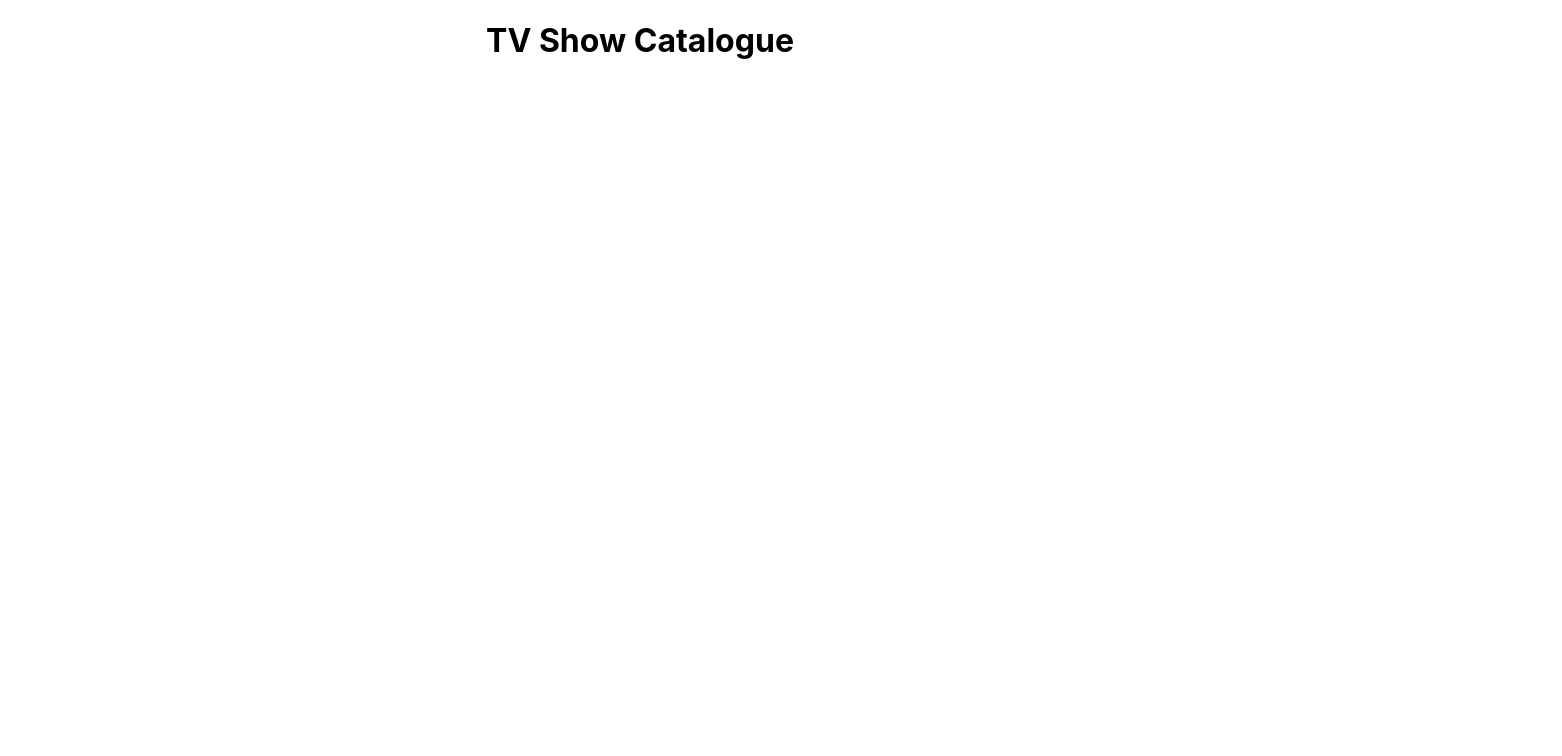
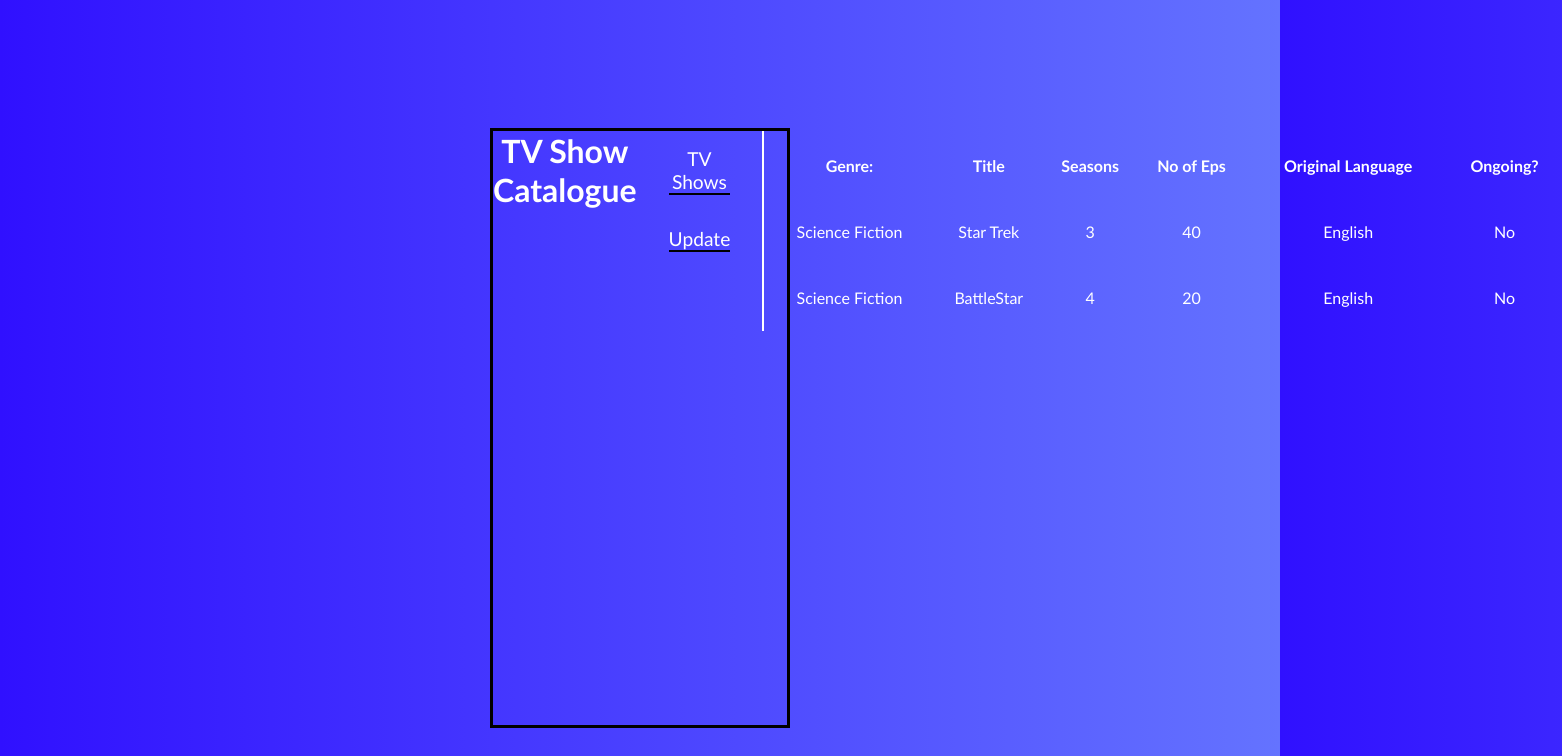
Before and after one commit to kap83/my-app-frontend, a React (Create React App) app: page / in a window 1280 px wide. Shown: the top 756 px of the page, 1562 px wide, since content can reach past the window. Built offline with nearby package versions, Linux system fonts and the light colour scheme.

Commit message:
commit message

```diff
--- a/package.json
+++ b/package.json
@@ -8,6 +8,7 @@
     "@testing-library/user-event": "^13.5.0",
     "react": "^18.2.0",
     "react-dom": "^18.2.0",
+    "react-router-dom": "^6.11.2",
     "react-scripts": "5.0.1",
     "web-vitals": "^2.1.4"
   },
--- a/src/components/App.css
+++ /dev/null
@@ -1,38 +0,0 @@
-.App {
-  text-align: center;
-}
-
-.App-logo {
-  height: 40vmin;
-  pointer-events: none;
-}
-
-@media (prefers-reduced-motion: no-preference) {
-  .App-logo {
-    animation: App-logo-spin infinite 20s linear;
-  }
-}
-
-.App-header {
-  background-color: #282c34;
-  min-height: 100vh;
-  display: flex;
-  flex-direction: column;
-  align-items: center;
-  justify-content: center;
-  font-size: calc(10px + 2vmin);
-  color: white;
-}
-
-.App-link {
-  color: #61dafb;
-}
-
-@keyframes App-logo-spin {
-  from {
-    transform: rotate(0deg);
-  }
-  to {
-    transform: rotate(360deg);
-  }
-}
--- a/src/components/App.js
+++ b/src/components/App.js
@@ -1,11 +1,28 @@
+// eslint-disable-next-line
+import React, {useState, useEffect} from 'react';
+import {Route, Routes} from "react-router-dom"
+import '../index.css';
+// eslint-disable-next-line
+import TVShows from './TVShows';
+import NavBar from './NavBar';
+import Form from './Form'
 
-import './App.css';
 
 function App() {
+
+  // eslint-disable-next-line
+  // const [datas, setDatas] = useState()
+
   return (
-    <div className="App">
+    <div className="app">
+    <h1>TV Show Catalogue</h1>
+    <NavBar  />
+    <Routes>
+      <Route path='/' element={<TVShows />} />
+      <Route path='/form' element={<Form />} />
+    </Routes>
 
-        <h1>TV Show Catalogue</h1>
+
 
     </div>
   );
--- /dev/null
+++ b/src/components/Form.js
@@ -0,0 +1,10 @@
+import React from 'react'
+import '../index.css';
+
+export default function Form() {
+  return (
+    <div>
+      <p>something</p>
+    </div>
+  )
+}
--- /dev/null
+++ b/src/components/NavBar.js
@@ -0,0 +1,12 @@
+import React from 'react'
+import { NavLink } from "react-router-dom"
+import '../index.css'
+
+export default function NavBar() {
+  return (
+    <nav>
+      <NavLink to="/">TV Shows</NavLink>
+      <NavLink to="/form">Update</NavLink>
+    </nav>
+  )
+}
--- /dev/null
+++ b/src/components/TVShows.js
@@ -0,0 +1,11 @@
+import React from 'react'
+import Table from './Table';
+
+export default function TVShows() {
+
+    return (
+    <div>
+      <Table />
+    </div>
+  )
+}
--- /dev/null
+++ b/src/components/Table.js
@@ -0,0 +1,40 @@
+import React from 'react'
+
+export default function Table() {
+
+    const data = [
+
+        {genre: "Science Fiction", title: "Star Trek", seasons: 3, episodes: 40, language: "English", ongoing: "No"},
+        {genre: "Science Fiction", title: "BattleStar", seasons: 4, episodes: 20, language: "English", ongoing: "No"}
+    ]
+    return (
+
+    <div>
+      <table>
+        <tr>
+            <th>Genre:</th>
+            <th>Title</th>
+            <th>Seasons</th>
+            <th>No of Eps</th>
+            <th>Original Language</th>
+            <th>Ongoing?</th>
+        </tr>
+
+        {data.map((val, key) => {
+            return (
+                <tr key={key}>
+                    <td>{val.genre}</td>
+                    <td>{val.title}</td>
+                    <td>{val.seasons}</td>
+                    <td>{val.episodes}</td>
+                    <td>{val.language}</td>
+                    <td>{val.ongoing}</td>
+                    <td></td>
+                </tr>
+            )
+        })}
+
+      </table>
+    </div>
+  )
+}
--- a/src/index.css
+++ b/src/index.css
@@ -11,3 +11,76 @@ code {
   font-family: source-code-pro, Menlo, Monaco, Consolas, 'Courier New',
     monospace;
 }
+
+* {
+  box-sizing: border-box;
+  margin: 0;
+  padding: 0;
+  font-family: 'Trebuchet MS', 'Lucida Sans Unicode', 'Lucida Grande',
+    'Lucida Sans', Arial, sans-serif;
+}
+
+body {
+  background: linear-gradient(
+    90deg,
+    rgba(48, 16, 255, 1) 0%,
+    rgba(100, 115, 255, 1) 100%
+  );
+}
+
+h1 {
+  color: white
+}
+
+p {
+  color: white
+}
+
+.app {
+  display: flex;
+  /* flex-direction: column; */
+  width: 300px;
+  border: 3px solid black;
+  min-height: 600px;
+  /* background: #161a2b; */
+  text-align: center;
+  color: white;
+  margin: 128px auto;
+  /* border-radius: 10px;  */
+  /* padding-bottom: 32px; */
+}
+
+nav a {
+  display: inline-block;
+  margin: 1rem 2rem;
+  text-decoration: none;
+  font-size: 1.2em;
+  color: white;
+  border-bottom: 2px solid 	black;
+  transition: 0.1s
+}
+
+nav a:hover,
+nav a:active {
+  color: pink;
+  border-bottom: 2px solid pink;
+}
+
+/* nav a.active {
+  background-color: black;
+  color: white;
+} */
+
+table {
+  border-left: 2px solid white;
+  width: 800px;
+  height: 200px;
+}
+
+th {
+  border-bottom: 1px ;
+}
+
+td {
+  text-align: center;
+}
--- a/src/index.js
+++ b/src/index.js
@@ -1,10 +1,14 @@
 import React from 'react';
 import ReactDOM from 'react-dom/client';
+import { BrowserRouter} from 'react-router-dom'
 import './index.css';
 import App from './components/App';
 
 
 const root = ReactDOM.createRoot(document.getElementById('root'));
 root.render(
-    <App />
+    <BrowserRouter>
+        <App />
+    </BrowserRouter>
+
 );
```
Also changed, not shown: 1 other file (tests, documents, lock files or other folders).
